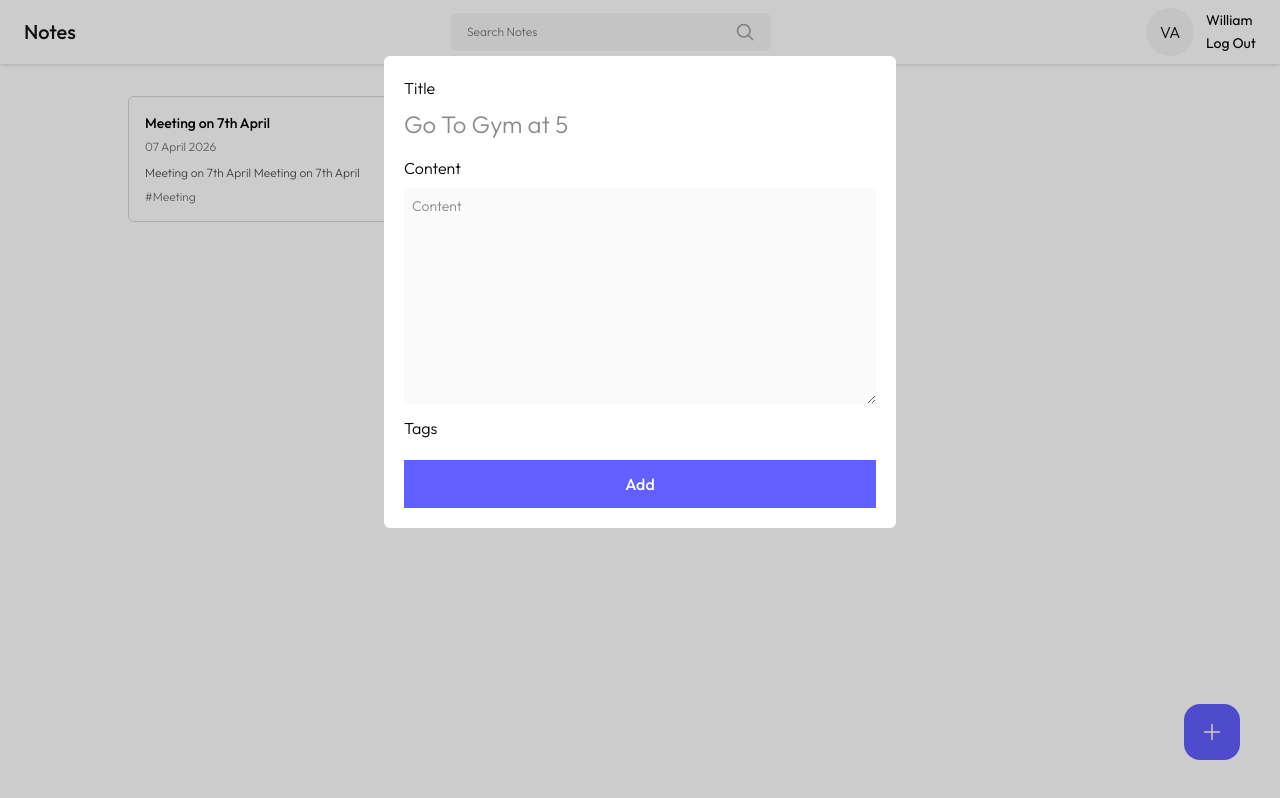
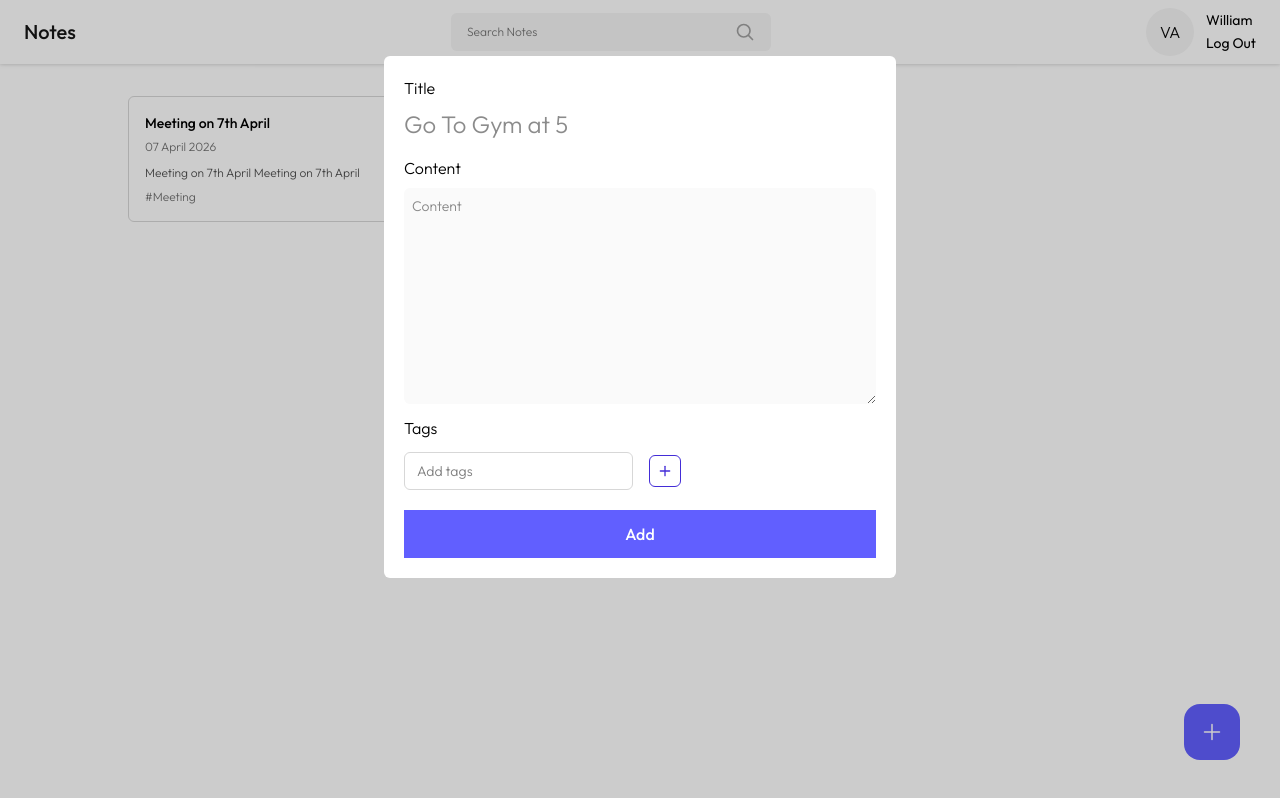
Before and after one commit to ValerieAttila09/notes-app-frontend, a React (Vite) app: page /dashboard in a window 1280 px wide. Both pictures are taken after a click on the button 1212 px from the left and 732 px from the top of the page. Built offline with nearby package versions, Linux system fonts and the light colour scheme.

Commit message:
committed

```diff
--- /dev/null
+++ b/src/components/Input/TagInput.jsx
@@ -0,0 +1,42 @@
+import { PlusIcon } from "lucide-react";
+import { useState } from "react";
+
+export default function TagInput({ tags, setTags }) {
+
+  const [inputValue, setInputValue] = useState("")
+
+  const handleInputChange = (e) => {
+    setInputValue(e.target.value)
+  }
+
+  const addNewTag = () => {
+    if (inputValue.trim() !== "") {
+      setTags([...tags, inputValue.trim()])
+      setInputValue("")
+    }
+  }
+
+  const handleKeyDown = (e) => {
+    if (e.key === "Enter") {
+      addNewTag()
+    }
+  }
+
+  return (
+    <div className=''>
+      <div className="flex items-center gap-4 mt-3">
+        <input
+          type="text"
+          className="text-sm bg-transparent border border-[#d7d7d7] px-3 py-2 rounded-md outline-none"
+          placeholder="Add tags"
+          onChange={handleInputChange}
+          onKeyDown={handleKeyDown}
+        />
+
+        <button className="group w-8 h-8 flex items-center justify-center rounded-md border border-indigo-700 hover:bg-indigo-600 transition-all">
+          <PlusIcon size={16} className="text-indigo-700 group-hover:text-white" />
+        </button>
+      </div>
+    </div>
+  )
+}
--- a/src/pages/Home/AddEditNotes.jsx
+++ b/src/pages/Home/AddEditNotes.jsx
@@ -1,3 +1,5 @@
+import TagInput from "../../components/Input/TagInput";
+
 export default function AddEditNotes() {
   return (
     <div className="">
@@ -12,6 +14,7 @@ export default function AddEditNotes() {
 
       <div className="mt-3">
         <label htmlFor="" className="input-label">Tags</label>
+        <TagInput/>
       </div>
 
       <button className="w-full bg-indigo-500 text-white outfit-medium mt-5 p-3" onClick={() => {}}>Add</button>
```
